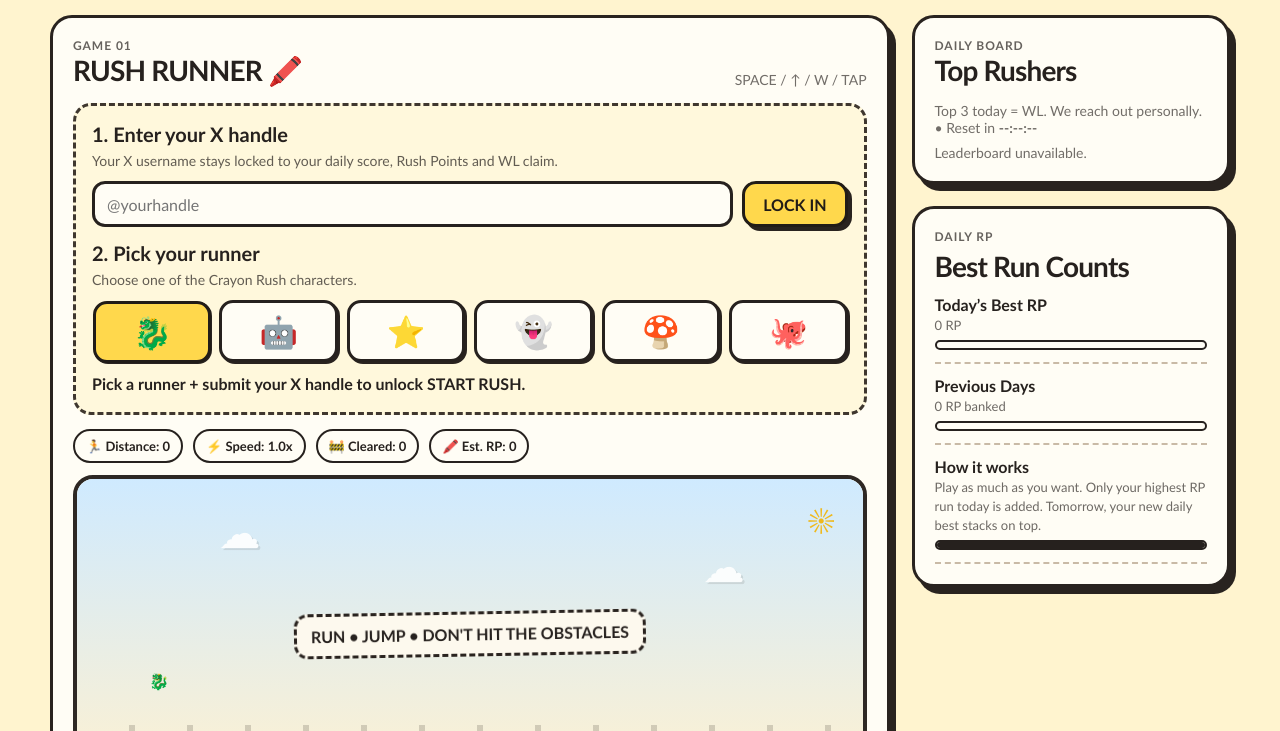
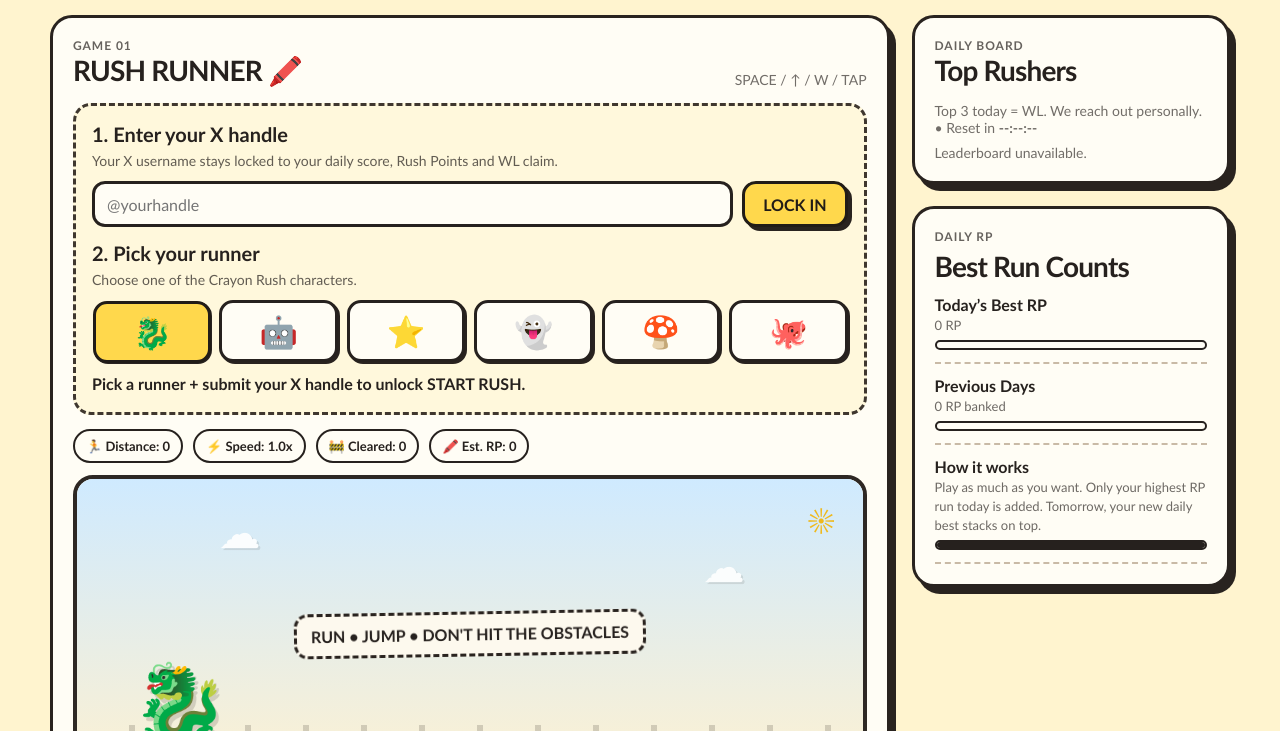
Before and after one commit to kakhamirza-cloud/CrayonRush, a website: page game/index.html in a window 1280 px wide. Both pictures are taken after a click on the button "Choose dragon". Shown: the part 580-1311 px from the top of the page. Drawn offline with Linux system fonts and the light colour scheme; no server answers.

Commit message:
Add files via upload

```diff
--- a/game/index.html
+++ b/game/index.html
@@ -50,6 +50,44 @@
     #crayon-rush-app .runner-arena.live .start-hint{display:none}
     #crayon-rush-app .runner-arena.live .runner-ground:after{animation-duration:var(--ground-speed,.7s)}
     @media(max-width:520px){#crayon-rush-app .runner-characters{grid-template-columns:repeat(3,1fr)}#crayon-rush-app .runner-arena{height:285px}#crayon-rush-app .runner-avatar{left:44px;width:62px;height:62px;bottom:58px}}
+
+    /* Runner size / grounding fix */
+    #crayon-rush-app .runner-avatar{
+      left:56px !important;
+      bottom:61px !important;
+      width:92px !important;
+      height:92px !important;
+      display:flex !important;
+      align-items:flex-end !important;
+      justify-content:center !important;
+      font-size:78px !important;
+      line-height:.9 !important;
+      font-family:"Apple Color Emoji","Segoe UI Emoji","Noto Color Emoji",sans-serif !important;
+      background:transparent !important;
+      border:0 !important;
+      box-shadow:none !important;
+      overflow:visible !important;
+      transform:translateY(0);
+      transform-origin:center bottom;
+      filter:drop-shadow(3px 4px 0 rgba(39,32,25,.16));
+    }
+    #crayon-rush-app .runner-avatar.running{
+      animation:runnerGroundBob .16s steps(2,end) infinite alternate;
+    }
+    @keyframes runnerGroundBob{
+      from{rotate:-2deg}
+      to{rotate:2deg}
+    }
+    #crayon-rush-app .runner-avatar img{display:none !important}
+    @media(max-width:520px){
+      #crayon-rush-app .runner-avatar{
+        left:34px !important;
+        bottom:61px !important;
+        width:82px !important;
+        height:82px !important;
+        font-size:70px !important;
+      }
+    }
   </style>
 </head>
 <body>
@@ -353,7 +391,7 @@
     const buyWlBtn=$('#buyWlBtn'),shopStatus=$('#shopStatus'),walletCard=$('#walletCard'),walletForm=$('#walletForm'),walletInput=$('#walletInput'),walletStatus=$('#walletStatus');
     const idHandle=$('#idHandle'),downloadCard=$('#downloadCard'),shareCardBtn=$('#shareCardBtn'),shareStatus=$('#shareStatus'),cardWrap=$('.card-wrap'),wlRemainingEl=$('#wlRemaining'),resetCountdown=$('#resetCountdown');
     const wlPrice=1000,ALLOWED_CHARS=['🐉','🤖','⭐','👻','🍄','🐙'];
-    const BASE_SPEED=300,ACCEL=8.5,MAX_SPEED=720,SCORE_DIVISOR=12,GRAVITY=2150,JUMP_VELOCITY=760;
+    const BASE_SPEED=300,ACCEL=8.5,MAX_SPEED=720,SCORE_DIVISOR=12,GRAVITY=2500,JUMP_VELOCITY=660;
     let selectedChar='',twitterHandle='',gameSessionId='',serverResetAt=0,profile={rpBalance:0,races:0,bestScore:0,todayBestRP:0,previousDaysRP:0,wlClaimed:false,wallet:null};
     let running=false,raf=0,lastFrame=0,startPerf=0,distancePx=0,score=0,cleared=0,jumpY=0,jumpVelocity=0,nextSpawnAt=0,obstacles=[],jumpCount=0;
 
@@ -364,7 +402,7 @@
     function gateReady(){const ready=Boolean(selectedChar&&twitterHandle);startBtn.disabled=!ready||running;entryStatus.textContent=ready?(selectedChar+' '+twitterHandle+' is locked in. Start your Rush!'):'Pick a runner + submit your X handle to unlock START RUSH.'}
 
     characters.forEach(btn=>btn.addEventListener('click',async()=>{
-      selectedChar=btn.dataset.char||'🖍️';
+      selectedChar=btn.dataset.char||'🤖';
       characters.forEach(x=>x.classList.toggle('selected',x===btn));
       runner.textContent=selectedChar;
       gateReady();
@@ -401,11 +439,11 @@
     function jump(){if(running&&jumpY<=1){jumpVelocity=JUMP_VELOCITY;jumpCount++}}
     function clearObstacles(){obstacles.forEach(o=>o.el.remove());obstacles=[]}
     function spawnObstacle(nowMs,speed){const types=['rock','crate','pencil'],type=types[Math.floor(Math.random()*types.length)],el=document.createElement('div');el.className='runner-obstacle '+type;arena.appendChild(el);const width=type==='pencil'?24:(type==='crate'?48:42),height=type==='pencil'?62:(type==='crate'?48:38),x=arena.clientWidth+30;obstacles.push({el,type,x,width,height,passed:false});const d=Math.min(1,(speed-BASE_SPEED)/(MAX_SPEED-BASE_SPEED)),minGap=680-d*180,variance=620-d*200;nextSpawnAt=nowMs+minGap+Math.random()*variance}
-    function collision(o){const runnerX=arena.clientWidth<=520?44:72,runnerW=arena.clientWidth<=520?62:72,ground=62,horizontal=(runnerX+runnerW-11)>o.x&&(runnerX+11)<(o.x+o.width),vertical=(ground+jumpY)<(ground+o.height-7);return horizontal&&vertical}
+    function collision(o){const mobile=arena.clientWidth<=520,runnerX=mobile?34:56,runnerW=mobile?82:92,ground=62,horizontal=(runnerX+runnerW-18)>o.x&&(runnerX+18)<(o.x+o.width),vertical=(ground+jumpY)<(ground+o.height-8);return horizontal&&vertical}
 
     async function finishRun(reason='hit'){if(!running)return;running=false;cancelAnimationFrame(raf);runner.classList.remove('running');arena.classList.remove('live');stopBtn.disabled=true;const durationMs=Math.max(0,Math.round(performance.now()-startPerf));msg.textContent='Verifying run...';try{const d=await api('/api/game/finish',{method:'POST',body:JSON.stringify({sessionId:gameSessionId,score,durationMs,jumps:jumpCount,obstaclesCleared:cleared,reason})});profile=d.user;$('#earnedPoints').textContent=d.runRP;$('#resultTitle').textContent=d.rank>0&&d.rank<=3?'TOP 3 TODAY 🏆':'RUSH COMPLETE!';$('#resultDetails').textContent='Distance '+score+' • Cleared '+cleared+' • Daily rank #'+(d.rank||'—')+' • This run '+d.runRP+' RP • '+(d.addedRP>0?('Daily best improved by '+d.addedRP+' RP'):('Daily best stays '+d.user.todayBestRP+' RP'));resultBox.classList.add('show');msg.textContent=d.addedRP>0?'Verified ✓ New daily RP best!':'Verified ✓ Your previous daily RP best still counts.';updateStats();await Promise.all([renderBoard(),refreshStatus()])}catch(err){msg.textContent='Run rejected: '+err.message}gateReady()}
 
-    function frame(now){if(!running)return;if(!lastFrame)lastFrame=now;const dt=Math.min(.035,(now-lastFrame)/1000);lastFrame=now;const elapsed=(now-startPerf)/1000,speed=currentSpeed(elapsed);distancePx+=speed*dt;score=Math.floor(distancePx/SCORE_DIVISOR);scoreText.textContent=score;speedText.textContent=(speed/BASE_SPEED).toFixed(1)+'x';clearedText.textContent=cleared;rpPreview.textContent=estimateRP(score);arena.style.setProperty('--ground-speed',Math.max(.28,.72-(speed-BASE_SPEED)/1100)+'s');if(jumpY>0||jumpVelocity>0){jumpY+=jumpVelocity*dt;jumpVelocity-=GRAVITY*dt;if(jumpY<=0){jumpY=0;jumpVelocity=0}}runner.style.transform='translateY('+(-jumpY)+'px)';if(now>=nextSpawnAt)spawnObstacle(now,speed);for(const o of [...obstacles]){o.x-=speed*dt;o.el.style.transform='translateX('+o.x+'px)';if(!o.passed&&o.x+o.width<(arena.clientWidth<=520?44:72)){o.passed=true;cleared++;clearedText.textContent=cleared}if(collision(o)){finishRun('hit');return}if(o.x+o.width<-30){o.el.remove();obstacles=obstacles.filter(x=>x!==o)}}raf=requestAnimationFrame(frame)}
+    function frame(now){if(!running)return;if(!lastFrame)lastFrame=now;const dt=Math.min(.035,(now-lastFrame)/1000);lastFrame=now;const elapsed=(now-startPerf)/1000,speed=currentSpeed(elapsed);distancePx+=speed*dt;score=Math.floor(distancePx/SCORE_DIVISOR);scoreText.textContent=score;speedText.textContent=(speed/BASE_SPEED).toFixed(1)+'x';clearedText.textContent=cleared;rpPreview.textContent=estimateRP(score);arena.style.setProperty('--ground-speed',Math.max(.28,.72-(speed-BASE_SPEED)/1100)+'s');if(jumpY>0||jumpVelocity>0){jumpY+=jumpVelocity*dt;jumpVelocity-=GRAVITY*dt;if(jumpY<=0){jumpY=0;jumpVelocity=0}}runner.style.transform='translateY('+(-jumpY)+'px)';if(now>=nextSpawnAt)spawnObstacle(now,speed);for(const o of [...obstacles]){o.x-=speed*dt;o.el.style.transform='translateX('+o.x+'px)';if(!o.passed&&o.x+o.width<(arena.clientWidth<=520?34:56)){o.passed=true;cleared++;clearedText.textContent=cleared}if(collision(o)){finishRun('hit');return}if(o.x+o.width<-30){o.el.remove();obstacles=obstacles.filter(x=>x!==o)}}raf=requestAnimationFrame(frame)}
     async function startGame(){if(running||!selectedChar||!twitterHandle)return;msg.textContent='Creating secure run...';try{const d=await api('/api/game/start',{method:'POST',body:JSON.stringify({character:selectedChar})});gameSessionId=d.sessionId;running=true;score=0;cleared=0;distancePx=0;jumpY=0;jumpVelocity=0;jumpCount=0;lastFrame=0;scoreText.textContent='0';clearedText.textContent='0';speedText.textContent='1.0x';rpPreview.textContent='0';resultBox.classList.remove('show');clearObstacles();runner.textContent=selectedChar||'🖍️';runner.style.transform='translateY(0)';runner.classList.add('running');arena.classList.add('live');startBtn.disabled=true;stopBtn.disabled=false;msg.textContent='RUN! Press SPACE, ↑, W, or JUMP.';arena.focus();startPerf=performance.now();nextSpawnAt=startPerf+1100;raf=requestAnimationFrame(frame)}catch(err){msg.textContent=err.message;gateReady()}}
 
     buyWlBtn.addEventListener('click',async()=>{if(profile.wlClaimed||(profile.rpBalance||0)<wlPrice)return;shopStatus.textContent='Claiming WL...';try{const d=await api('/api/wl/claim',{method:'POST',body:'{}'});profile=d.user;wlRemainingEl.textContent=d.wlRemaining;updateStats()}catch(err){shopStatus.textContent=err.message}});
```
